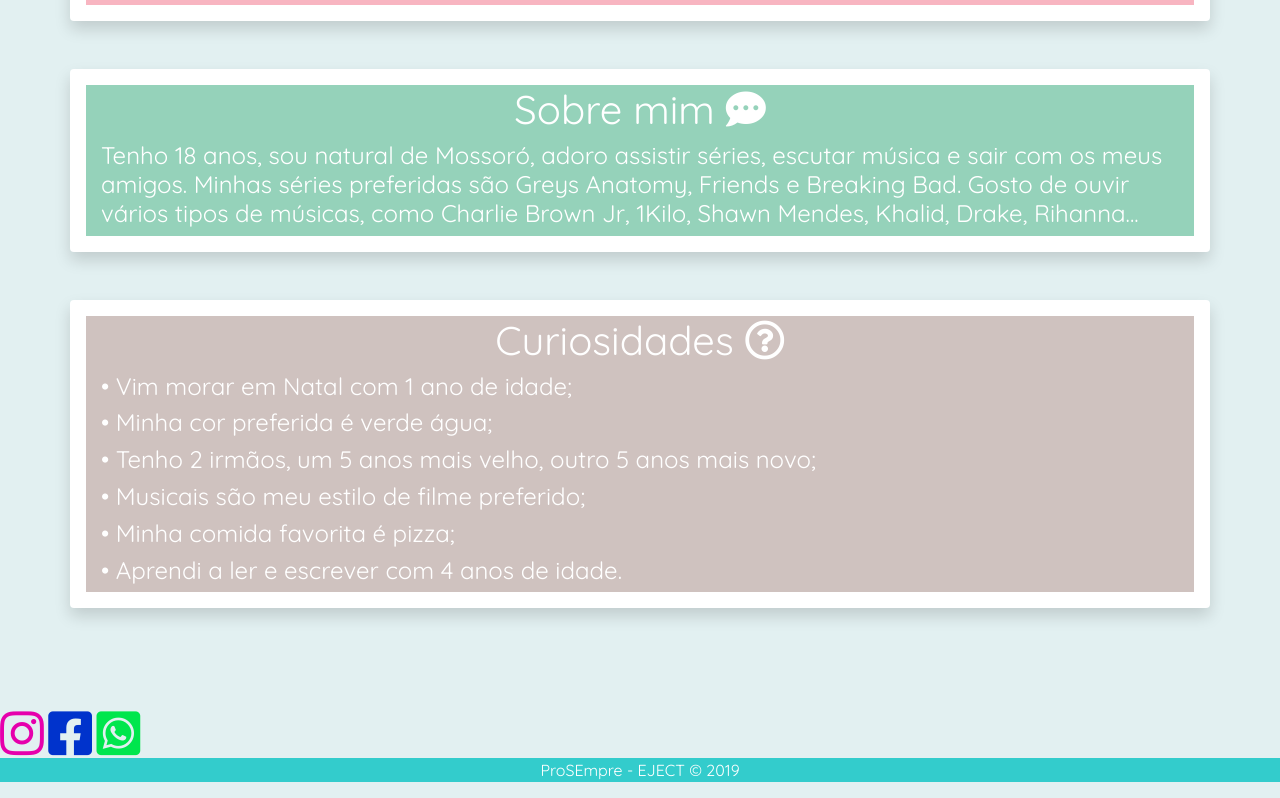
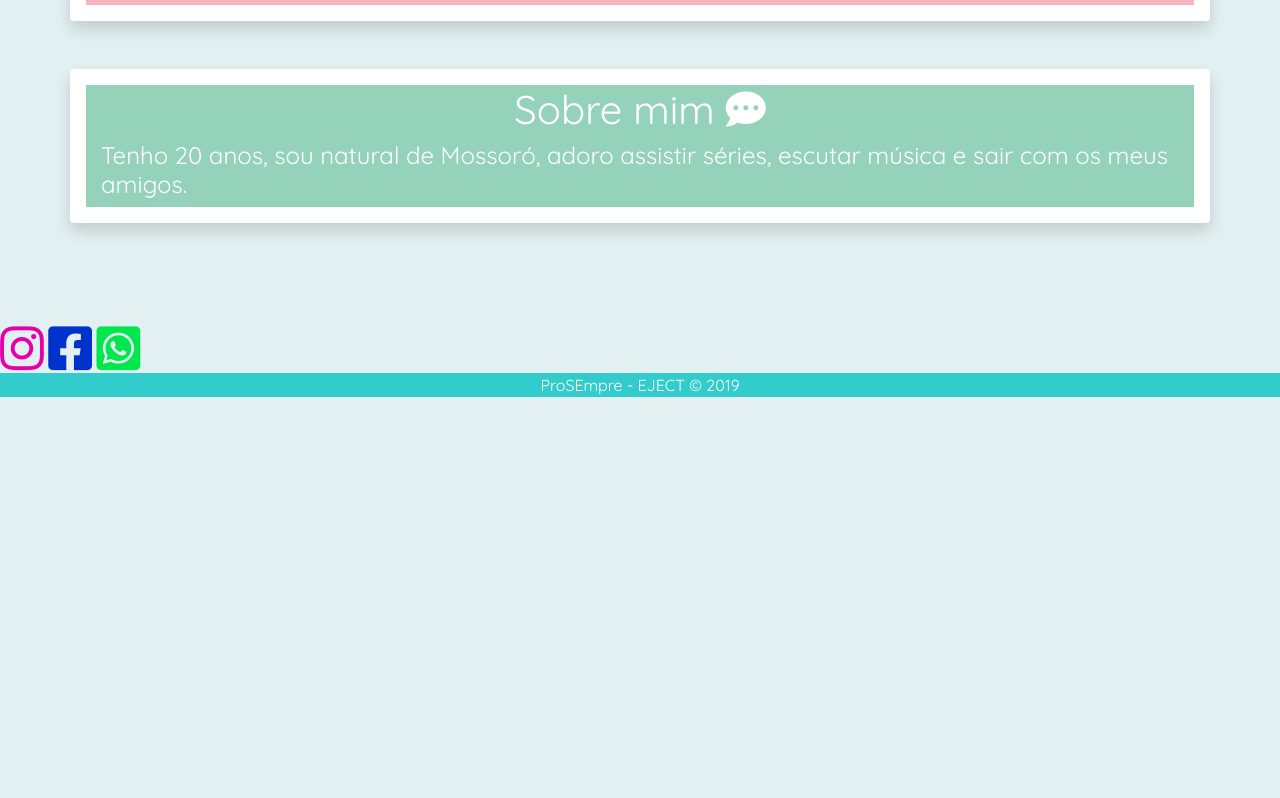
Before and after one commit to gabirochac/gabirochac.github.io, a plain HTML site: page Projeto.html in a window 1280 px wide. Shown: the part 482-1280 px from the top of the page. After the commit the page ends 895 px from the top, so only its background shows below. Drawn offline with nearby package versions, Linux system fonts and the light colour scheme.

Commit message:
Update Projeto.html

```diff
--- a/Projeto.html
+++ b/Projeto.html
@@ -48,27 +48,11 @@
 
       <h1>Sobre mim <i class="fas fa-comment-dots" style="color: white"></i> </h1>
 
-      <h4>Tenho 18 anos, sou natural de Mossoró, adoro assistir séries, escutar música e sair com os meus amigos. Minhas séries preferidas são Greys Anatomy, Friends e Breaking Bad. Gosto de ouvir vários tipos de músicas, como Charlie Brown Jr, 1Kilo, Shawn Mendes, Khalid, Drake, Rihanna...</h4>
+      <h4>Tenho 20 anos, sou natural de Mossoró, adoro assistir séries, escutar música e sair com os meus amigos.</h4>
 
     </div>
   </div>
 </div>
-
-<div class="container">
-  <div id="curiosidades" class="row shadow p-3 mb-5 bg-white rounded">
-    <div class="col" style="background-color: #CFC2BF">
-
-      <h1>Curiosidades  <i class="far fa-question-circle" style="color: white"></i> </h1>
-
-      <h4>• Vim morar em Natal com 1 ano de idade;</h4>
-      <h4>• Minha cor preferida é verde água;</h4>
-      <h4>• Tenho 2 irmãos, um 5 anos mais velho, outro 5 anos mais novo;</h4>
-      <h4>• Musicais são meu estilo de filme preferido;</h4>
-      <h4>• Minha comida favorita é pizza;</h4>
-      <h4>• Aprendi a ler e escrever com 4 anos de idade.</h4>
-
-    </div>
-  </div>
 
 </div>
 
```
